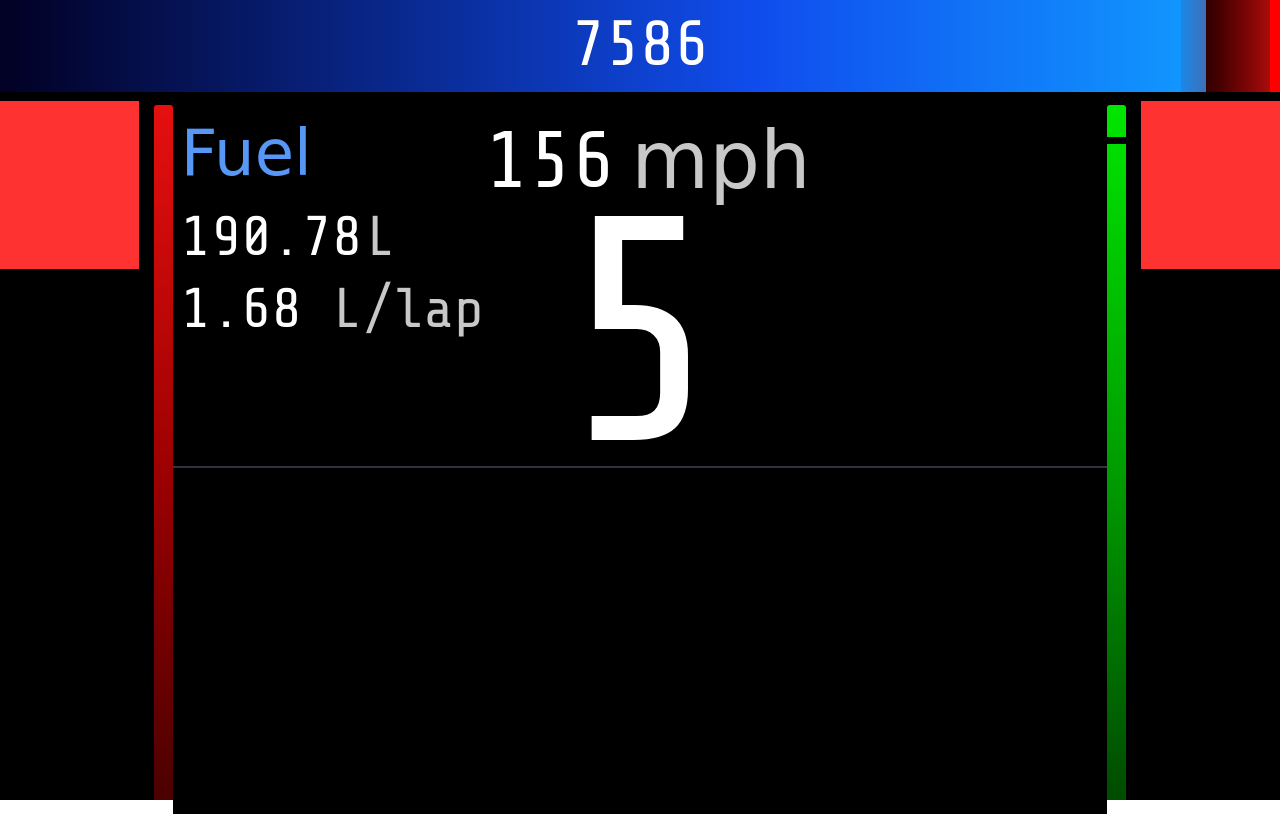
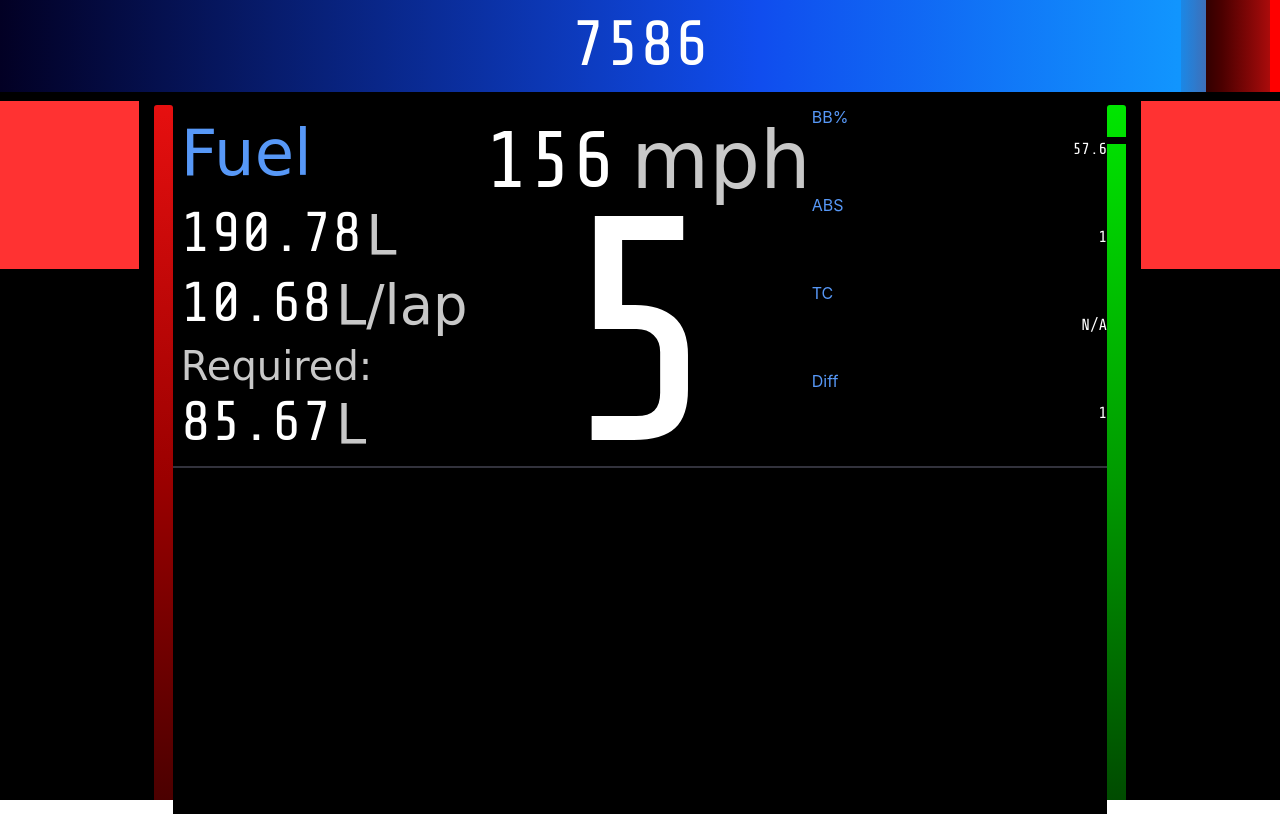
Before and after one commit to sblease360/SimDashFrontEnd, a plain HTML site: page index.html in a window 1280 px wide. Drawn offline with nearby package versions, Linux system fonts and the light colour scheme; a web font is replaced by a local one.

Commit message:
column contents

```diff
--- a/custom_styling.css
+++ b/custom_styling.css
@@ -236,18 +236,35 @@ html{
         font-size: 8vh;
     }
 
+    #fuel-required-label{
+        font-size: 5vh;
+        color: rgb(200,200,200);
+        font-family: 'Share', cursive;
+        line-height: 6vh;
+    }
+
     .fuel-value{
         font-family: 'Share Tech Mono', monospace;
         color: white;
         text-align: left;
         font-size: 7vh;
-        line-height: 9vh;
+        line-height: 8vh;
     }
 
     .fuel-unit{
         color: rgb(200,200,200);
         text-align: left;
-        font-family: 'Share Tech Mono', monospace;
-        font-size: 7vh;
-        line-height: 9vh;
+        font-family: 'Share', cursive;
+        font-size: 6.8vh;
+        line-height: 8.8vh;
     }
+
+/* Car info section */
+    .car-label{
+        color: rgb(87, 152, 247);
+    }
+
+    .car-value{
+        text-align: right;
+        line-height: 11vh;
+    }
--- a/index.html
+++ b/index.html
@@ -62,8 +62,15 @@
                                     <div class="col m-0 ml-1 p-0 fuel-unit">L</div>
                                 </div>
                                 <div class="row m-0 p-0">
-                                    <div class="col m-0 ml-2 p-0 fuel-value" id="fuel-amount-per-lap">1.68</div>
+                                    <div class="col m-0 ml-2 p-0 fuel-value" id="fuel-amount-per-lap">10.68</div>
                                     <div class="col m-0 ml-1 p-0 fuel-unit">L/lap</div>
+                                </div>
+                                <div class="row m-0 p-0">
+                                    <div class="col m-0 ml-2 p-0" id="fuel-required-label">Required:</div>
+                                </div>
+                                <div class="row m-0 p-0">
+                                    <div class="col m-0 ml-2 p-0 fuel-value" id="fuel-required-amount">85.67</div>
+                                    <div class="col m-0 ml-1 p-0 fuel-unit">L</div>
                                 </div>
                             </div>
                             <div class="col m-0 p-0" id="car-info-col">
@@ -75,11 +82,24 @@
                                     <div class="col m-0 p-0 value" id="gear">5</div>
                                 </div>
                             </div>
-
-                            <div class="col mx-0 mb-0 mt-2 p-0" id="timing-col">
-
+                            <div class="col mx-0 m-0 p-0" id="timing-col">
+                                <div class="row m-0 p-0">
+                                    <div class="col m-0 ml-3 p-0 lable car-label">BB%</div>
+                                    <div class="col m-0 ml-1 p-0 value car-value">57.6</div>
+                                </div>
+                                <div class="row m-0 p-0">
+                                    <div class="col m-0 ml-3 p-0 lable car-label">ABS</div>
+                                    <div class="col m-0 ml-1 p-0 value car-value">1</div>
+                                </div>
+                                <div class="row m-0 p-0">
+                                    <div class="col m-0 ml-3 p-0 lable car-label">TC</div>
+                                    <div class="col m-0 ml-1 p-0 value car-value">N/A</div>
+                                </div>
+                                <div class="row m-0 p-0">
+                                    <div class="col m-0 ml-3 p-0 lable car-label">Diff</div>
+                                    <div class="col m-0 ml-1 p-0 value car-value">1</div>
+                                </div>
                             </div>
-
                         </div>
                         <div class="row m-0 p-0 bg-default" id="dash-contents-row-2">
                         </div>
```
